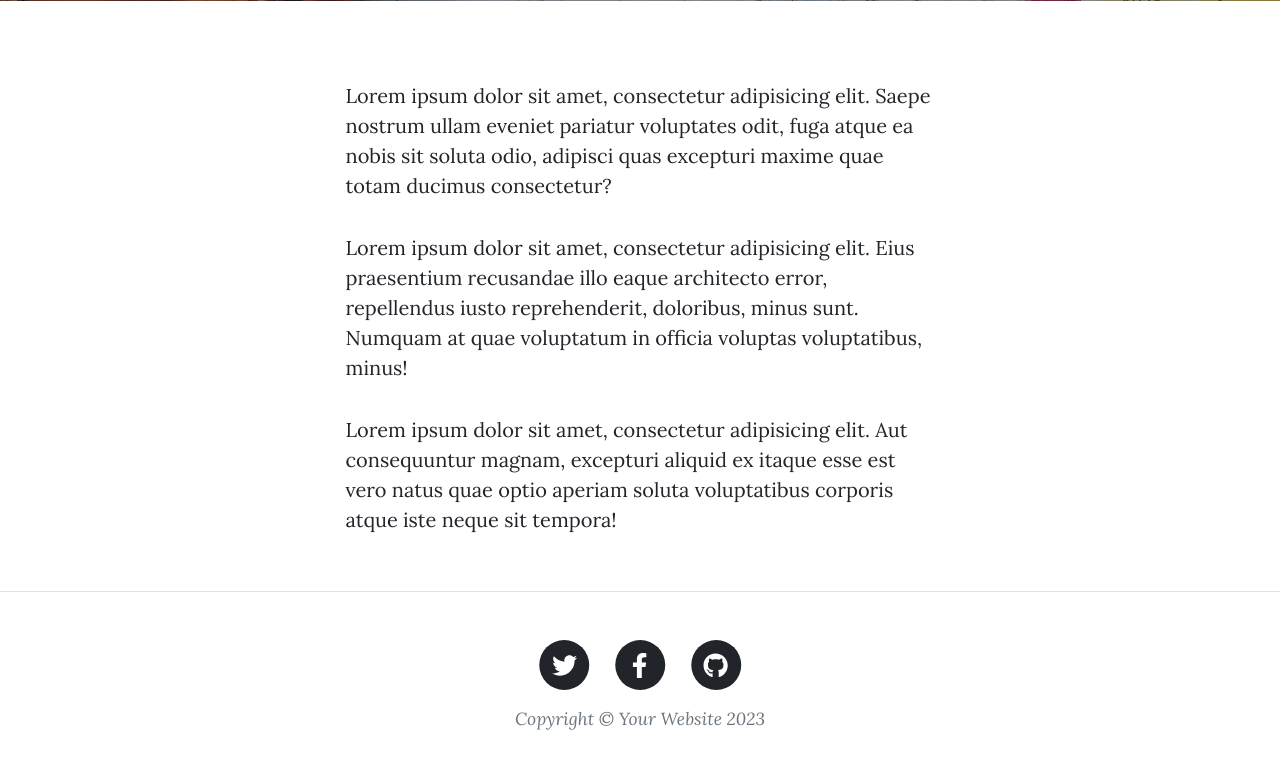
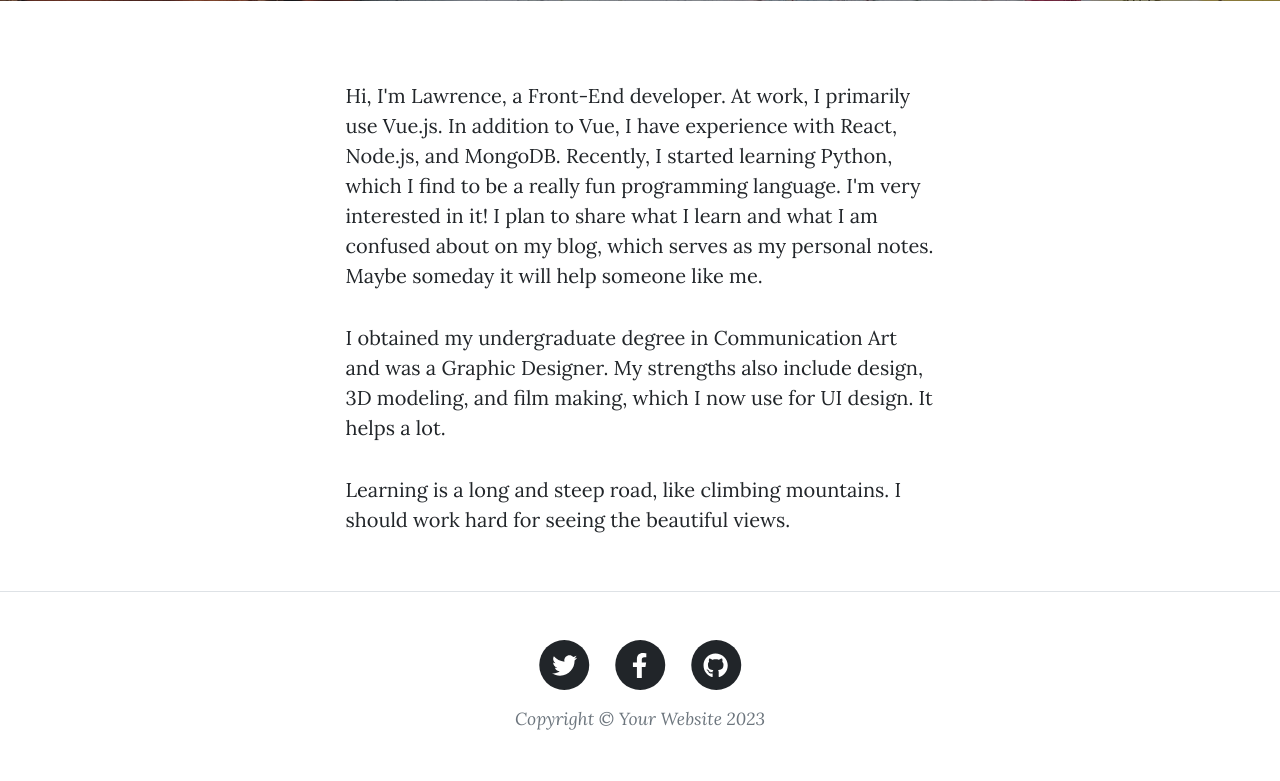
Before and after one commit to Lawrence12031013/Law-s-Blog, a Flask app: page /about in a window 1280 px wide. Shown: the part 531-1312 px from the top of the page. Run offline with Flask 3, Linux system fonts and the light colour scheme; some libraries are stand-ins or nearby versions.

Commit message:
complete the about.html

```diff
--- a/main.py
+++ b/main.py
@@ -15,7 +15,7 @@ from email.mime.multipart import MIMEMultipart
 from email.mime.text import MIMEText
 from email.header import Header
 from dotenv import load_dotenv
-from flask_wtf import CSRFProtect
+
 
 # Load environment variables from .env
 load_dotenv()
--- a/templates/about.html
+++ b/templates/about.html
@@ -22,22 +22,21 @@
     <div class="row gx-4 gx-lg-5 justify-content-center">
       <div class="col-md-10 col-lg-8 col-xl-7">
         <p>
-          Lorem ipsum dolor sit amet, consectetur adipisicing elit. Saepe
-          nostrum ullam eveniet pariatur voluptates odit, fuga atque ea nobis
-          sit soluta odio, adipisci quas excepturi maxime quae totam ducimus
-          consectetur?
+          Hi, I'm Lawrence, a Front-End developer. At work, I primarily use Vue.js.
+          In addition to Vue, I have experience with React, Node.js, and MongoDB.
+          Recently, I started learning Python, which I find to be a really fun programming
+          language. I'm very interested in it! I plan to share what I learn and what I am
+          confused about on my blog, which serves as my personal notes. Maybe someday
+          it will help someone like me.
         </p>
         <p>
-          Lorem ipsum dolor sit amet, consectetur adipisicing elit. Eius
-          praesentium recusandae illo eaque architecto error, repellendus iusto
-          reprehenderit, doloribus, minus sunt. Numquam at quae voluptatum in
-          officia voluptas voluptatibus, minus!
+          I obtained my undergraduate degree in Communication Art and was a Graphic Designer.
+          My strengths also include design, 3D modeling, and film making, which I now use for
+          UI design. It helps a lot.
         </p>
         <p>
-          Lorem ipsum dolor sit amet, consectetur adipisicing elit. Aut
-          consequuntur magnam, excepturi aliquid ex itaque esse est vero natus
-          quae optio aperiam soluta voluptatibus corporis atque iste neque sit
-          tempora!
+          Learning is a long and steep road, like climbing mountains. I should work hard for
+          seeing the beautiful views.
         </p>
       </div>
     </div>
```
Also changed, not shown: static/assets/img/20240719.jpg (added), upload/20240719_1.jpg (added), 4 other files.
